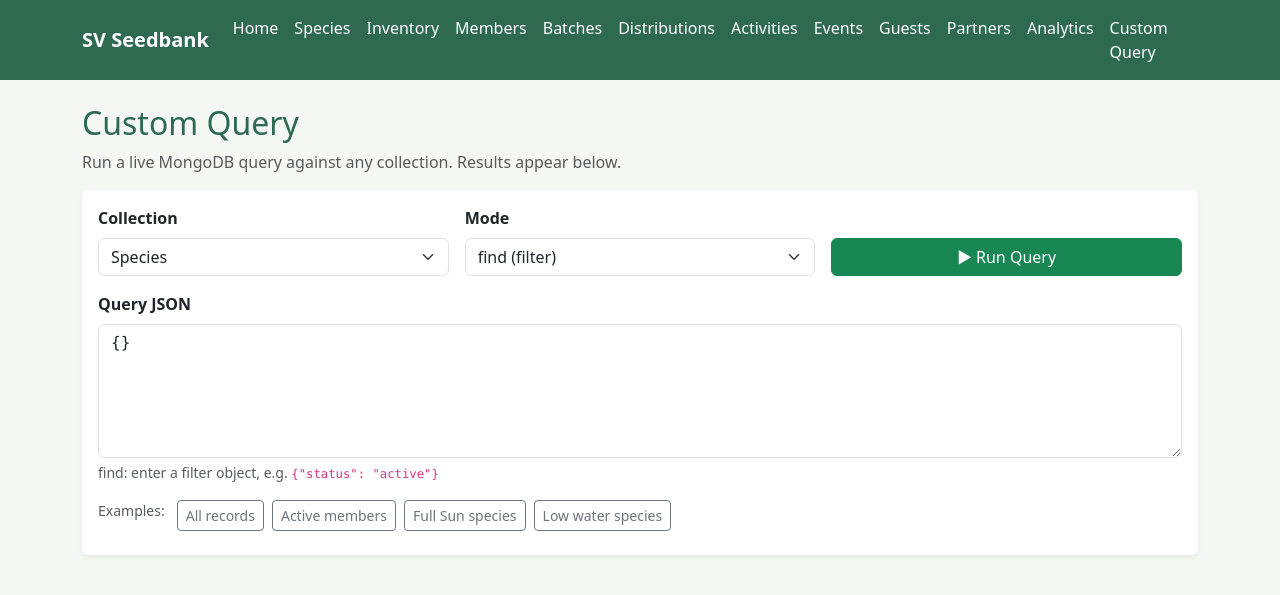
After one commit to mlagrou/seedbank, a Flask app: page /query in a window 1280 px wide. The commit adds this page. Shown: the top 595 px of the page. Run offline with Flask 3, Linux system fonts and the light colour scheme.

Commit message:
Add live Custom Query page
- /query page with collection dropdown, find/aggregate mode toggle
- Quick-example buttons pre-fill common queries
- Results rendered as a dynamic table with row count
- /query/run POST endpoint restricted to known collections

Co-Authored-By: Claude Sonnet 4.6 <noreply@anthropic.com>

```diff
--- a/app/app.py
+++ b/app/app.py
@@ -300,6 +300,41 @@ def partners_item(pid):
     return jsonify({"ok": True})
 
 
+# ══ CUSTOM QUERY ══════════════════════════════════════
+ALLOWED_COLLECTIONS = ["Species", "Member", "Batch", "Distribution", "Activities", "Events", "Partners"]
+
+@app.route("/query", methods=["GET"])
+def query_page():
+    return render_template("query.html", collections=ALLOWED_COLLECTIONS)
+
+@app.route("/query/run", methods=["POST"])
+def query_run():
+    import json as _json
+    d = request.get_json(force=True)
+    collection = d.get("collection", "")
+    mode = d.get("mode", "find")
+    raw = d.get("query", "{}")
+    if collection not in ALLOWED_COLLECTIONS:
+        return jsonify({"error": "Invalid collection"}), 400
+    try:
+        parsed = _json.loads(raw)
+    except Exception as e:
+        return jsonify({"error": "Invalid JSON: " + str(e)}), 400
+    try:
+        col = db[collection]
+        if mode == "aggregate":
+            pipeline = parsed if isinstance(parsed, list) else [parsed]
+            rows = list(col.aggregate(pipeline))
+        else:
+            rows = list(col.find(parsed, {"_id": 0}))
+        for r in rows:
+            if "_id" in r:
+                r["_id"] = str(r["_id"])
+        return jsonify({"ok": True, "rows": rows})
+    except Exception as e:
+        return jsonify({"error": str(e)}), 500
+
+
 # ══ INVENTORY (read-only aggregate) ═══════════════════
 @app.route("/inventory")
 def inventory():
--- a/app/templates/base.html
+++ b/app/templates/base.html
@@ -37,6 +37,7 @@
                 <li class="nav-item"><a class="nav-link" href="/guests">Guests</a></li>
                 <li class="nav-item"><a class="nav-link" href="/partners">Partners</a></li>
                 <li class="nav-item"><a class="nav-link" href="/analytics">Analytics</a></li>
+                <li class="nav-item"><a class="nav-link" href="/query">Custom Query</a></li>
             </ul>
         </div>
     </div>
--- /dev/null
+++ b/app/templates/query.html
@@ -0,0 +1,134 @@
+{% extends "base.html" %}
+{% block title %} — Custom Query{% endblock %}
+{% block content %}
+<h2>Custom Query</h2>
+<p class="text-muted">Run a live MongoDB query against any collection. Results appear below.</p>
+
+<div class="card border-0 shadow-sm mb-4">
+  <div class="card-body">
+    <div class="row g-3 mb-3">
+      <div class="col-md-4">
+        <label class="form-label fw-semibold">Collection</label>
+        <select class="form-select" id="collection">
+          {% for c in collections %}
+          <option value="{{ c }}">{{ c }}</option>
+          {% endfor %}
+        </select>
+      </div>
+      <div class="col-md-4">
+        <label class="form-label fw-semibold">Mode</label>
+        <select class="form-select" id="mode" onchange="updatePlaceholder()">
+          <option value="find">find (filter)</option>
+          <option value="aggregate">aggregate (pipeline)</option>
+        </select>
+      </div>
+      <div class="col-md-4 d-flex align-items-end">
+        <button class="btn btn-success w-100" onclick="runQuery()">&#9654; Run Query</button>
+      </div>
+    </div>
+    <div class="mb-3">
+      <label class="form-label fw-semibold">Query JSON</label>
+      <textarea class="form-control font-monospace" id="queryInput" rows="5" spellcheck="false">{}</textarea>
+      <div class="form-text" id="queryHint">find: enter a filter object, e.g. <code>{"status": "active"}</code></div>
+    </div>
+
+    <div class="mb-2 d-flex gap-2 flex-wrap" id="examples">
+      <span class="text-muted small me-1">Examples:</span>
+    </div>
+  </div>
+</div>
+
+<div id="resultArea" style="display:none;">
+  <div class="d-flex justify-content-between align-items-center mb-2">
+    <h5 class="mb-0" id="resultTitle"></h5>
+    <span class="badge-count" id="resultCount"></span>
+  </div>
+  <div class="table-responsive">
+    <table class="table table-bordered table-hover shadow-sm" id="resultTable">
+      <thead id="resultHead"></thead>
+      <tbody id="resultBody"></tbody>
+    </table>
+  </div>
+</div>
+
+<div id="errorArea" class="alert alert-danger mt-3" style="display:none;"></div>
+
+<script>
+const EXAMPLES = {
+  find: [
+    { label: 'All records', query: '{}' },
+    { label: 'Active members', query: '{"status": "active"}' },
+    { label: 'Full Sun species', query: '{"requirements.sun": "Full Sun"}' },
+    { label: 'Low water species', query: '{"requirements.water": "Low"}' },
+  ],
+  aggregate: [
+    { label: 'Count per species', query: '[{"$group": {"_id": "$species", "count": {"$sum": 1}}}]' },
+    { label: 'Total hours by member', query: '[{"$group": {"_id": "$member", "totalHours": {"$sum": "$hours"}}}, {"$sort": {"totalHours": -1}}]' },
+    { label: 'Inventory totals', query: '[{"$group": {"_id": "$species", "qty": {"$sum": "$current_quantity"}}}, {"$sort": {"_id": 1}}]' },
+    { label: 'Event attendance', query: '[{"$project": {"event_name": 1, "attendance": {"$add": [{"$size": "$guest_attendance"}, {"$size": "$member_attendance"}]}}}, {"$sort": {"attendance": -1}}]' },
+  ]
+};
+
+function updatePlaceholder() {
+  const mode = document.getElementById('mode').value;
+  document.getElementById('queryInput').value = mode === 'aggregate' ? '[]' : '{}';
+  document.getElementById('queryHint').innerHTML = mode === 'aggregate'
+    ? 'aggregate: enter a pipeline array, e.g. <code>[{"$group": {"_id": "$species", "count": {"$sum": 1}}}]</code>'
+    : 'find: enter a filter object, e.g. <code>{"status": "active"}</code>';
+  renderExamples(mode);
+}
+
+function renderExamples(mode) {
+  const el = document.getElementById('examples');
+  el.innerHTML = '<span class="text-muted small me-1">Examples:</span>';
+  EXAMPLES[mode].forEach(ex => {
+    const btn = document.createElement('button');
+    btn.className = 'btn btn-sm btn-outline-secondary';
+    btn.textContent = ex.label;
+    btn.onclick = () => { document.getElementById('queryInput').value = ex.query; };
+    el.appendChild(btn);
+  });
+}
+
+function flattenValue(val) {
+  if (val === null || val === undefined) return '—';
+  if (typeof val === 'object') return JSON.stringify(val);
+  return val;
+}
+
+function runQuery() {
+  const collection = document.getElementById('collection').value;
+  const mode = document.getElementById('mode').value;
+  const query = document.getElementById('queryInput').value;
+
+  document.getElementById('resultArea').style.display = 'none';
+  document.getElementById('errorArea').style.display = 'none';
+
+  apiCall('/query/run', 'POST', { collection, mode, query })
+    .then(data => {
+      if (data.error) {
+        document.getElementById('errorArea').textContent = data.error;
+        document.getElementById('errorArea').style.display = 'block';
+        return;
+      }
+      const rows = data.rows;
+      document.getElementById('resultTitle').textContent = collection + ' — ' + mode;
+      document.getElementById('resultCount').textContent = rows.length + ' result' + (rows.length !== 1 ? 's' : '');
+
+      if (rows.length === 0) {
+        document.getElementById('resultHead').innerHTML = '';
+        document.getElementById('resultBody').innerHTML = '<tr><td class="text-muted">No results.</td></tr>';
+      } else {
+        const keys = Object.keys(rows[0]);
+        document.getElementById('resultHead').innerHTML =
+          '<tr>' + keys.map(k => '<th>' + k + '</th>').join('') + '</tr>';
+        document.getElementById('resultBody').innerHTML =
+          rows.map(r => '<tr>' + keys.map(k => '<td>' + flattenValue(r[k]) + '</td>').join('') + '</tr>').join('');
+      }
+      document.getElementById('resultArea').style.display = 'block';
+    });
+}
+
+renderExamples('find');
+</script>
+{% endblock %}
```
Also changed, not shown: app/templates/index.html (+10 -0 lines).
